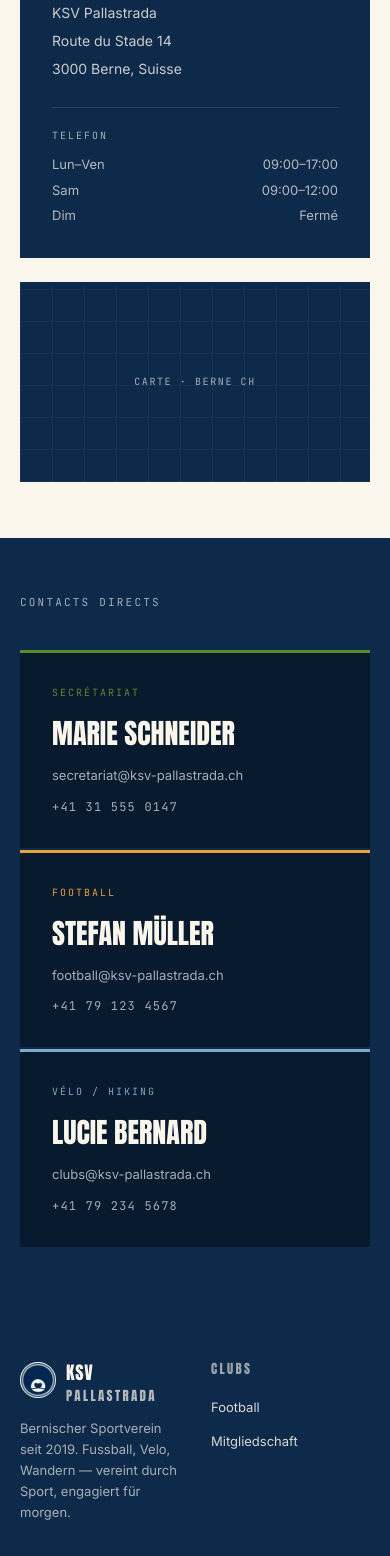
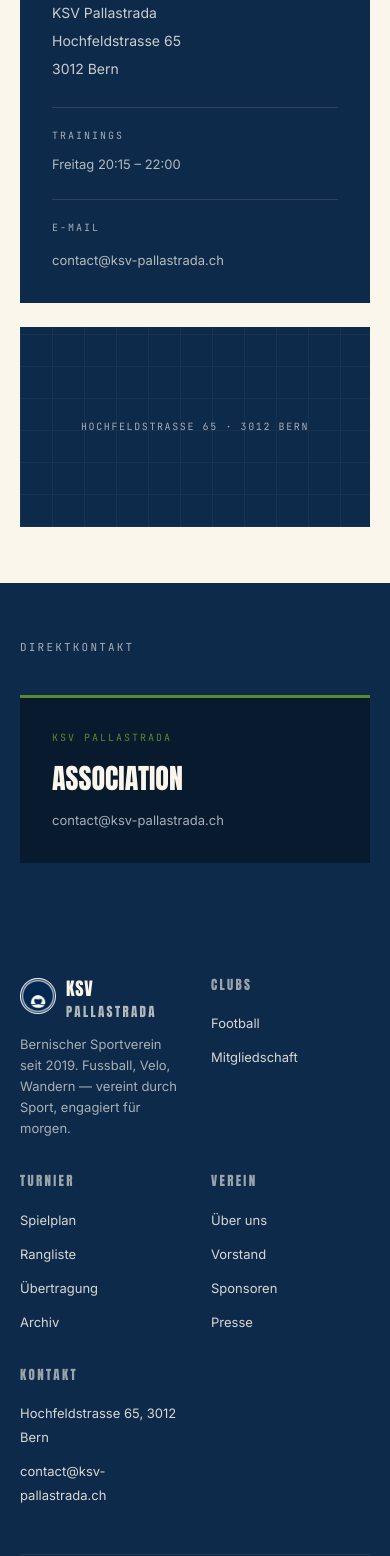
Before and after one commit to simojm3/KSV-Pallastrada, a Next.js app: page /de/contact in a window 390 px wide. Shown: the part 1140-2696 px from the top of the page. Built offline with nearby package versions, Linux system fonts and the light colour scheme.

Commit message:
feat: update contact info with real association data
- Address: Hochfeldstrasse 65, 3012 Bern
- Remove phone number
- Training: Friday 20:15-22:00
- Email: contact@ksv-pallastrada.ch (form recipient + footer + contact page)

Co-Authored-By: Claude Sonnet 4.6 <noreply@anthropic.com>

```diff
--- a/src/app/[locale]/contact/page.tsx
+++ b/src/app/[locale]/contact/page.tsx
@@ -11,30 +11,6 @@ export default async function ContactPage({ params }: { params: { locale: string
   const { locale } = params;
   setRequestLocale(locale);
   const t = await getTranslations({ locale, namespace: 'contact' });
-
-  const contacts = [
-    {
-      role: 'SECRÉTARIAT',
-      name: 'Marie Schneider',
-      email: 'secretariat@ksv-pallastrada.ch',
-      phone: '+41 31 555 0147',
-      accent: '#5A8A2E',
-    },
-    {
-      role: 'FOOTBALL',
-      name: 'Stefan Müller',
-      email: 'football@ksv-pallastrada.ch',
-      phone: '+41 79 123 4567',
-      accent: '#E8A23C',
-    },
-    {
-      role: 'VÉLO / HIKING',
-      name: 'Lucie Bernard',
-      email: 'clubs@ksv-pallastrada.ch',
-      phone: '+41 79 234 5678',
-      accent: '#7FA8C9',
-    },
-  ];
 
   return (
     <>
@@ -67,18 +43,29 @@ export default async function ContactPage({ params }: { params: { locale: string
               </p>
               <address className="not-italic font-sans text-[14px] leading-loose text-paper opacity-80">
                 KSV Pallastrada<br />
-                Route du Stade 14<br />
-                3000 Berne, Suisse
+                Hochfeldstrasse 65<br />
+                3012 Bern
               </address>
+
               <div className="mt-6 pt-5" style={{ borderTop: '1px solid rgba(250,246,236,0.12)' }}>
                 <p className="font-mono text-[10px] tracking-[0.2em] text-stone-l mb-3">
-                  {t('phone_title').toUpperCase()}
+                  {t('training_title').toUpperCase()}
                 </p>
-                <div className="flex flex-col gap-1.5 font-sans text-[13px] text-paper opacity-70">
-                  <div className="flex justify-between"><span>Lun–Ven</span><span>09:00–17:00</span></div>
-                  <div className="flex justify-between"><span>Sam</span><span>09:00–12:00</span></div>
-                  <div className="flex justify-between"><span>Dim</span><span>Fermé</span></div>
-                </div>
+                <p className="font-sans text-[13px] text-paper opacity-70">
+                  {t('training_schedule')}
+                </p>
+              </div>
+
+              <div className="mt-6 pt-5" style={{ borderTop: '1px solid rgba(250,246,236,0.12)' }}>
+                <p className="font-mono text-[10px] tracking-[0.2em] text-stone-l mb-3">
+                  {t('email_title').toUpperCase()}
+                </p>
+                <a
+                  href="mailto:contact@ksv-pallastrada.ch"
+                  className="font-sans text-[13px] text-paper opacity-70 hover:opacity-100 transition-opacity"
+                >
+                  contact@ksv-pallastrada.ch
+                </a>
               </div>
             </div>
 
@@ -92,29 +79,30 @@ export default async function ContactPage({ params }: { params: { locale: string
               }}
             >
               <div className="absolute inset-0 flex items-center justify-center">
-                <span className="font-mono text-[10px] tracking-[0.16em] text-stone-l">CARTE · BERNE CH</span>
+                <span className="font-mono text-[10px] tracking-[0.16em] text-stone-l">HOCHFELDSTRASSE 65 · 3012 BERN</span>
               </div>
             </div>
           </div>
         </div>
       </section>
 
-      {/* ─── Contacts strip ─── */}
+      {/* ─── Direct contact strip ─── */}
       <section className="bg-navy px-5 py-14 sm:px-14 sm:py-16">
-        <p className="font-mono text-[11px] tracking-[0.2em] text-stone-l mb-10">CONTACTS DIRECTS</p>
-        <div className="grid grid-cols-1 md:grid-cols-3 gap-0.5">
-          {contacts.map((c) => (
-            <div
-              key={c.role}
-              className="p-8 bg-navy-deep flex flex-col gap-3"
-              style={{ borderTop: `3px solid ${c.accent}` }}
+        <p className="font-mono text-[11px] tracking-[0.2em] text-stone-l mb-10">{t('direct_contacts')}</p>
+        <div className="flex flex-col sm:flex-row gap-0.5">
+          <div
+            className="p-8 bg-navy-deep flex flex-col gap-3"
+            style={{ borderTop: '3px solid #5A8A2E' }}
+          >
+            <p className="font-mono text-[10px] tracking-[0.2em]" style={{ color: '#5A8A2E' }}>KSV PALLASTRADA</p>
+            <p className="font-display text-paper" style={{ fontSize: 28 }}>ASSOCIATION</p>
+            <a
+              href="mailto:contact@ksv-pallastrada.ch"
+              className="font-sans text-[13px] text-stone-l hover:text-paper transition-colors"
             >
-              <p className="font-mono text-[10px] tracking-[0.2em]" style={{ color: c.accent }}>{c.role}</p>
-              <p className="font-display text-paper" style={{ fontSize: 28 }}>{c.name.toUpperCase()}</p>
-              <a href={`mailto:${c.email}`} className="font-sans text-[13px] text-stone-l hover:text-paper transition-colors">{c.email}</a>
-              <a href={`tel:${c.phone.replace(/\s/g, '')}`} className="font-mono text-[12px] tracking-[0.1em] text-stone-l hover:text-paper transition-colors">{c.phone}</a>
-            </div>
-          ))}
+              contact@ksv-pallastrada.ch
+            </a>
+          </div>
         </div>
       </section>
     </>
--- a/src/components/layout/Footer.tsx
+++ b/src/components/layout/Footer.tsx
@@ -38,9 +38,8 @@ export default async function Footer({ locale }: FooterProps) {
     {
       title: t('col_contact'),
       links: [
-        { label: 'Berne, CH', href: '/contact' },
-        { label: '+41 31 555 0147', href: '/contact' },
-        { label: 'hello@ksv-pallastrada.ch', href: '/contact' },
+        { label: 'Hochfeldstrasse 65, 3012 Bern', href: '/contact' },
+        { label: 'contact@ksv-pallastrada.ch', href: '/contact' },
       ],
     },
   ];
--- a/src/messages/de.json
+++ b/src/messages/de.json
@@ -32,7 +32,7 @@
       "subtitle": "Leidenschaft für den Fussball seit 2019",
       "description": "Unser Fussballclub heisst Spieler aller Niveaus willkommen. Wöchentliche Trainings, Freundschaftsspiele und lokale Wettbewerbe.",
       "trainings_title": "Trainings",
-      "trainings": "Dienstag und Donnerstag, 19:00 Uhr — Gemeindeplatz",
+      "trainings": "Freitag 20:15 – 22:00 — Hochfeldstrasse 65, Bern",
       "contact_title": "Verantwortlicher",
       "join_cta": "Club beitreten",
       "stat_members": "MITGLIEDER",
@@ -87,8 +87,10 @@
     "error_title": "Fehler",
     "error_text": "Ein Fehler ist aufgetreten. Bitte versuchen Sie es erneut.",
     "address_title": "Unsere Adresse",
-    "phone_title": "Telefon",
-    "email_title": "E-Mail"
+    "training_title": "Trainings",
+    "training_schedule": "Freitag 20:15 – 22:00",
+    "email_title": "E-Mail",
+    "direct_contacts": "DIREKTKONTAKT"
   },
   "tournoi": {
     "title": "Fussballturnier",
--- a/src/messages/en.json
+++ b/src/messages/en.json
@@ -32,7 +32,7 @@
       "subtitle": "Passion for the beautiful game since 2019",
       "description": "Our football club welcomes players of all levels. Weekly training, friendly matches and local competitions.",
       "trainings_title": "Training sessions",
-      "trainings": "Tuesday and Thursday, 7:00 PM — Community pitch",
+      "trainings": "Friday 20:15 – 22:00 — Hochfeldstrasse 65, Bern",
       "contact_title": "Club manager",
       "join_cta": "Join the club",
       "stat_members": "MEMBERS",
@@ -87,8 +87,10 @@
     "error_title": "Error",
     "error_text": "An error occurred. Please try again.",
     "address_title": "Our address",
-    "phone_title": "Phone",
-    "email_title": "Email"
+    "training_title": "Training",
+    "training_schedule": "Friday 20:15 – 22:00",
+    "email_title": "Email",
+    "direct_contacts": "DIRECT CONTACT"
   },
   "tournoi": {
     "title": "Football Tournament",
--- a/src/messages/fr.json
+++ b/src/messages/fr.json
@@ -32,7 +32,7 @@
       "subtitle": "Passion du ballon rond depuis 2019",
       "description": "Notre club de football accueille joueurs de tous niveaux. Entraînements hebdomadaires, matchs amicaux et compétitions locales.",
       "trainings_title": "Entraînements",
-      "trainings": "Mardi et jeudi, 19h00 — Terrain communal",
+      "trainings": "Vendredi 20:15 – 22:00 — Hochfeldstrasse 65, Bern",
       "contact_title": "Responsable",
       "join_cta": "Rejoindre le club",
       "stat_members": "MEMBRES",
@@ -87,8 +87,10 @@
     "error_title": "Erreur",
     "error_text": "Une erreur est survenue. Veuillez réessayer.",
     "address_title": "Notre adresse",
-    "phone_title": "Téléphone",
-    "email_title": "Email"
+    "training_title": "Entraînements",
+    "training_schedule": "Vendredi 20:15 – 22:00",
+    "email_title": "Email",
+    "direct_contacts": "CONTACT DIRECT"
   },
   "tournoi": {
     "title": "Tournoi de Football",
--- a/src/messages/it.json
+++ b/src/messages/it.json
@@ -32,7 +32,7 @@
       "subtitle": "La passione del calcio dal 2019",
       "description": "Il nostro club di calcio accoglie giocatori di tutti i livelli. Allenamenti settimanali, amichevoli e competizioni locali.",
       "trainings_title": "Allenamenti",
-      "trainings": "Martedì e giovedì, ore 19:00 — Campo comunale",
+      "trainings": "Venerdì 20:15 – 22:00 — Hochfeldstrasse 65, Berna",
       "contact_title": "Responsabile",
       "join_cta": "Unisciti al club",
       "stat_members": "MEMBRI",
@@ -87,8 +87,10 @@
     "error_title": "Errore",
     "error_text": "Si è verificato un errore. Riprova.",
     "address_title": "Il nostro indirizzo",
-    "phone_title": "Telefono",
-    "email_title": "Email"
+    "training_title": "Allenamenti",
+    "training_schedule": "Venerdì 20:15 – 22:00",
+    "email_title": "Email",
+    "direct_contacts": "CONTATTO DIRETTO"
   },
   "tournoi": {
     "title": "Torneo di Calcio",
```
